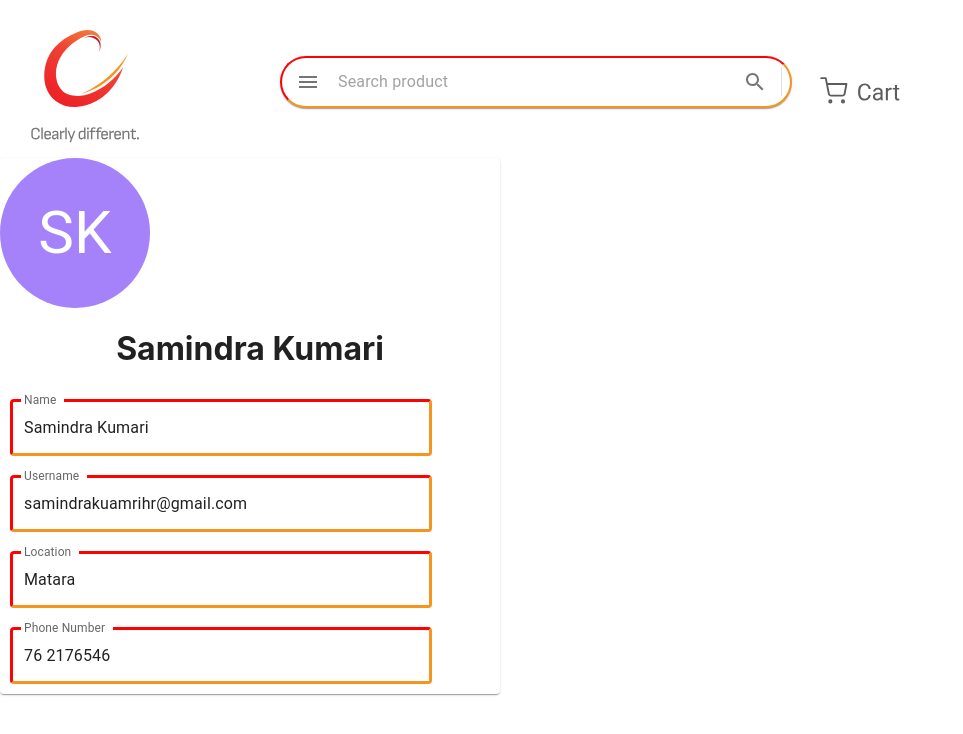
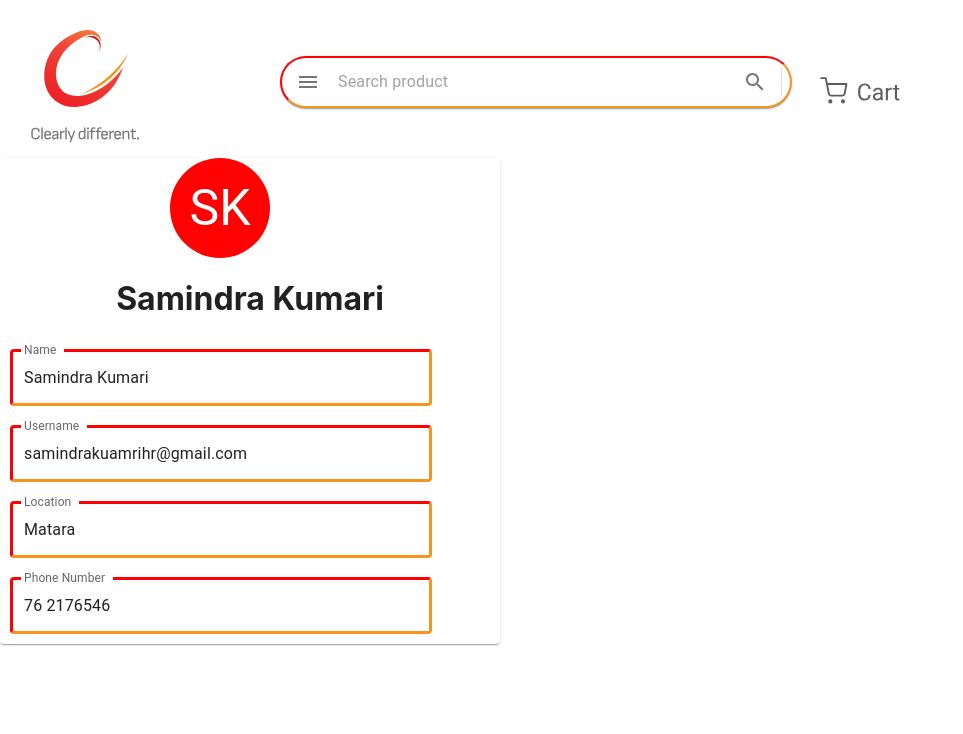
Before and after one commit to DBMS-Ecommerce/DBMS_frontend, a React (Create React App) app: page /profile in a window 1280 px wide. Shown: the top 734 px of the page, without its empty margins (0-963 px from the left). Built offline with nearby package versions, Linux system fonts and the light colour scheme.

Commit message:
ProfileAvatar is modified

```diff
--- a/src/components/ProfileAvatar/index.jsx
+++ b/src/components/ProfileAvatar/index.jsx
@@ -2,41 +2,27 @@ import * as React from "react";
 import Avatar from "@mui/material/Avatar";
 import Stack from "@mui/material/Stack";
 
-function stringToColor(string) {
-  let hash = 0;
-  let i;
-
-  /* eslint-disable no-bitwise */
-  for (i = 0; i < string.length; i += 1) {
-    hash = string.charCodeAt(i) + ((hash << 5) - hash);
-  }
-
-  let color = "#";
-
-  for (i = 0; i < 3; i += 1) {
-    const value = (hash >> (i * 8)) & 0xff;
-    color += `00${value.toString(16)}`.slice(-2);
-  }
-  /* eslint-enable no-bitwise */
-
-  return color;
-}
-
 function stringAvatar(name) {
   return {
     sx: {
-      bgcolor: stringToColor(name),
+      bgcolor: "#FF0101",
     },
     children: `${name.split(" ")[0][0]}${name.split(" ")[1][0]}`,
   };
 }
 
 export default function ProfileAvatar(props) {
-  console.log(props);
+  // console.log(props);
   return (
     <div>
       <Avatar
-        style={{ width: 150, height: 150, fontSize: 60 }}
+        style={{
+          width: 100,
+          height: 100,
+          fontSize: 50,
+          marginLeft: 170,
+          marginBottom: 10,
+        }}
         {...stringAvatar(props.name)}
       />
     </div>
```
